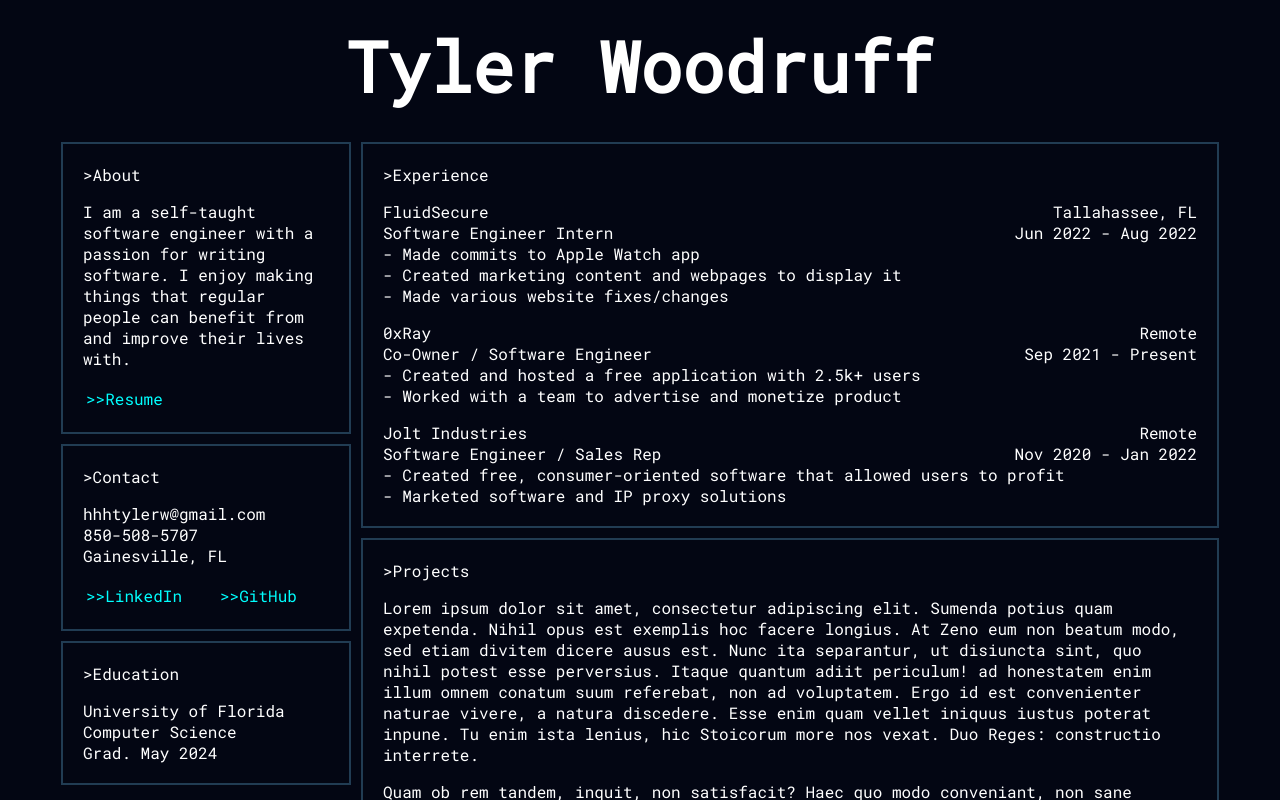
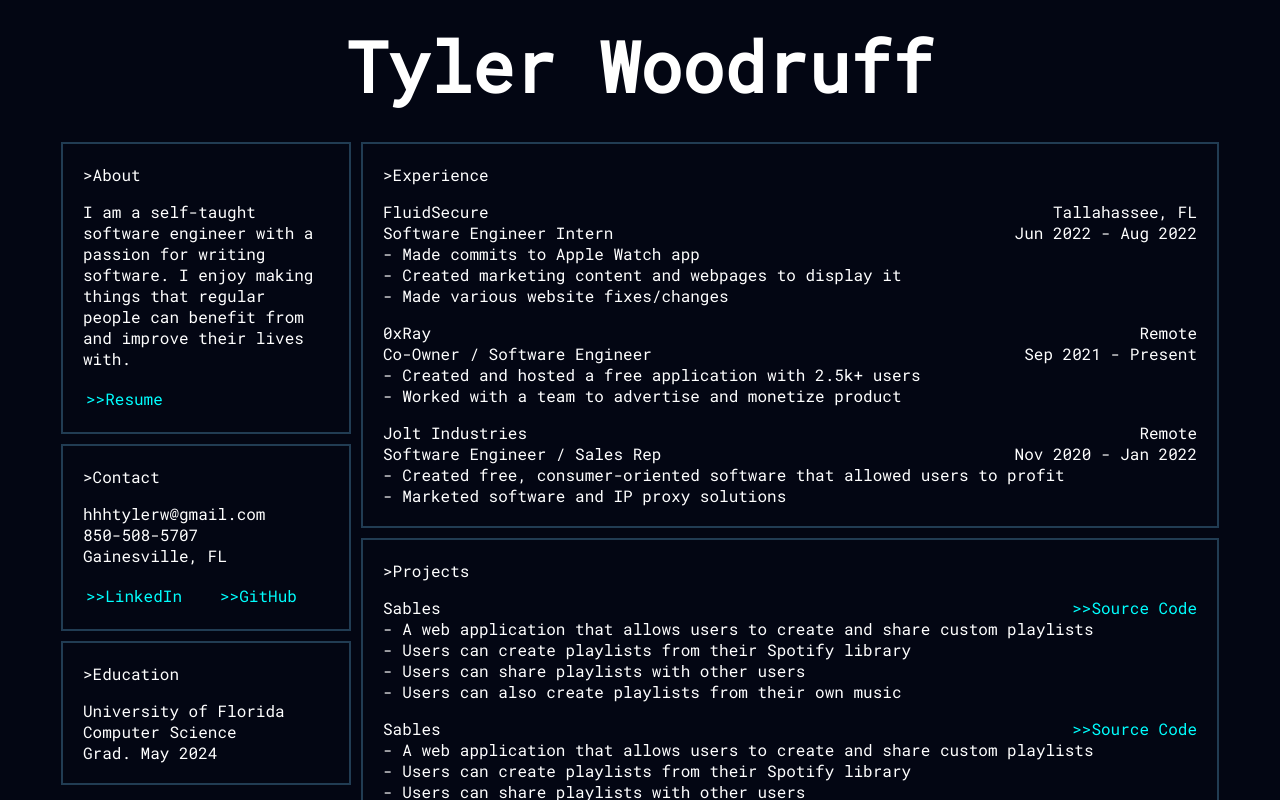
Before and after one commit to hhhtylerw/portfolio, a Svelte app: page / in a window 1280 px wide. Shown: the top 800 px of the page. Built offline with nearby package versions, Linux system fonts and the light colour scheme.

Commit message:
added projects

```diff
--- a/src/App.svelte
+++ b/src/App.svelte
@@ -21,6 +21,21 @@
 			"dates": "Nov 2020 - Jan 2022",
 			"description": ["- Created free, consumer-oriented software that allowed users to profit", "- Marketed software and IP proxy solutions"]
 		}
+	]
+
+	let projects = [
+		{
+			"name": "Sables",
+			"caption": ">>Source Code",
+			"link": "https://google.com",
+			"description": ["- A web application that allows users to create and share custom playlists", "- Users can create playlists from their Spotify library", "- Users can share playlists with other users", "- Users can also create playlists from their own music"]
+		},
+		{
+			"name": "Sables",
+			"caption": ">>Source Code",
+			"link": "https://google.com",
+			"description": ["- A web application that allows users to create and share custom playlists", "- Users can create playlists from their Spotify library", "- Users can share playlists with other users", "- Users can also create playlists from their own music"]
+		},
 	]
 </script>
 
@@ -79,7 +94,7 @@
 						{#if window.innerWidth > 500}
 							<p style="float:right;text-align:right;margin-bottom:0;">{experience.location}<br>{experience.dates}</p>
 						{:else}
-						<p style="float:left;text-align:left;margin-bottom:0;">{experience.location}<br>{experience.dates}</p>
+							<p style="float:left;text-align:left;">{experience.location}<br>{experience.dates}</p>
 						{/if}
 						<div style="clear: both;"></div>
 						{#each experience.description as description}
@@ -90,12 +105,20 @@
 			</section>
 			<section class="contentinfo">
 				>Projects
-				<p>
-					Lorem ipsum dolor sit amet, consectetur adipiscing elit. Sumenda potius quam expetenda. Nihil opus est exemplis hoc facere longius. At Zeno eum non beatum modo, sed etiam divitem dicere ausus est. Nunc ita separantur, ut disiuncta sint, quo nihil potest esse perversius. Itaque quantum adiit periculum! ad honestatem enim illum omnem conatum suum referebat, non ad voluptatem. Ergo id est convenienter naturae vivere, a natura discedere. Esse enim quam vellet iniquus iustus poterat inpune. Tu enim ista lenius, hic Stoicorum more nos vexat. Duo Reges: constructio interrete.
-				</p>
-				<p>
-					Quam ob rem tandem, inquit, non satisfacit? Haec quo modo conveniant, non sane intellego. Ita ceterorum sententiis semotis relinquitur non mihi cum Torquato, sed virtuti cum voluptate certatio. Tubulum fuisse, qua illum, cuius is condemnatus est rogatione, P. Quem ad modum quis ambulet, sedeat, qui ductus oris, qui vultus in quoque sit? Miserum hominem! Si dolor summum malum est, dici aliter non potest. Quo tandem modo? Ex rebus enim timiditas, non ex vocabulis nascitur. Deinde prima illa, quae in congressu solemus: Quid tu, inquit, huc? Quod eo liquidius faciet, si perspexerit rerum inter eas verborumne sit controversia.
-				</p>
+				{#each projects as project}
+					<div>
+						<p style="float:left;margin-bottom:0">{project.name}</p>
+						{#if window.innerWidth > 500}
+							<p style="float:right;text-align:right;margin-bottom:0;"><a target="_blank" href={project.link}>{project.caption}</a></p>
+						{:else}
+							<p style="float:left;text-align:left;"><a target="_blank" href={project.link}>{project.caption}</a></p>
+						{/if}
+						<div style="clear: both;"></div>
+							{#each project.description as description}
+						<p style="margin:0">{description}</p>
+						{/each}
+					</div>
+				{/each}
 			</section>
 
 		</div>
```
Lines whose indentation alone changed are shown as unchanged.
